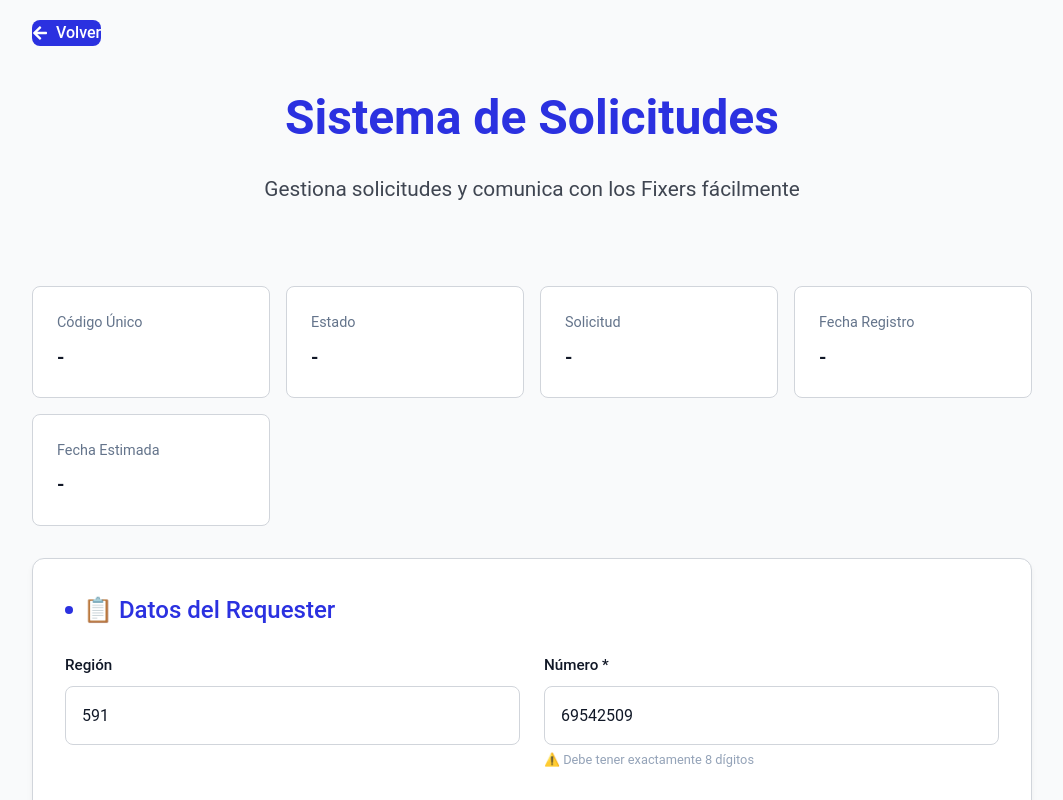
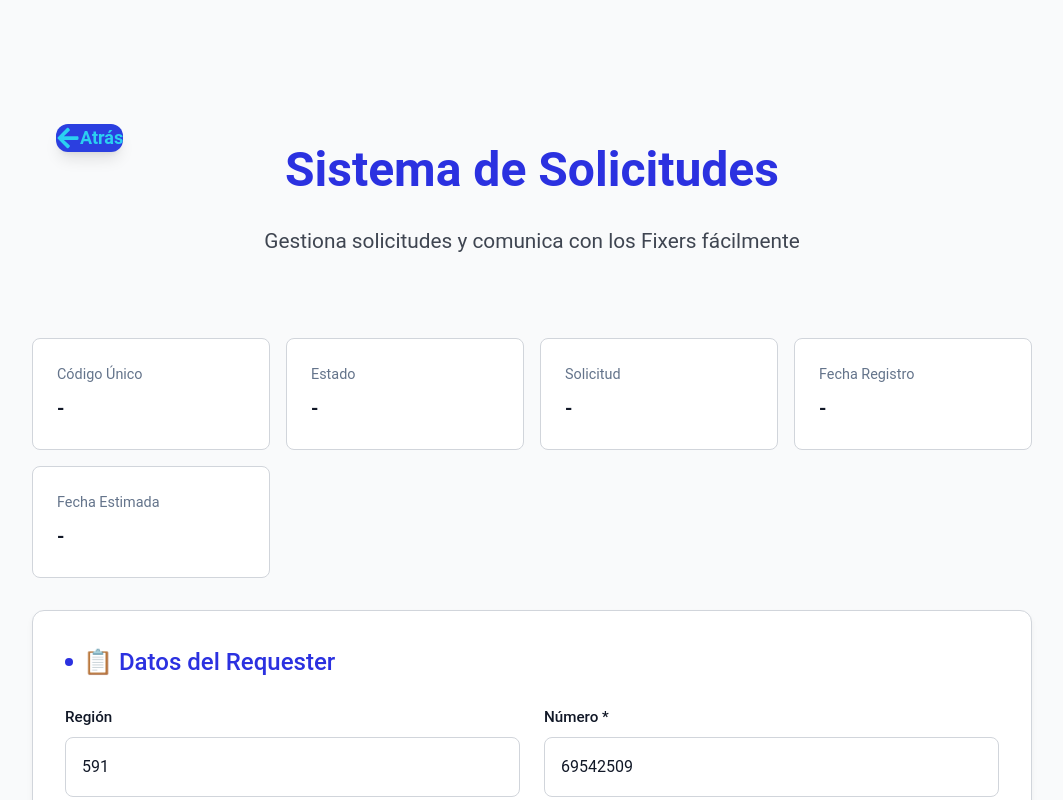
Before and after one commit to sideral237482-stack/deploy, a Next.js app: page /notifications/par1 in a window 1280 px wide. Shown: the top 800 px of the page, without its empty margins (108-1171 px from the left). Built offline with nearby package versions, Linux system fonts and the light colour scheme.

Commit message:
qqqqqqqqqqqqqqqqqqqq

```diff
--- a/src/app/notifications/par1/page.tsx
+++ b/src/app/notifications/par1/page.tsx
@@ -885,19 +885,23 @@ export default function SistemaSolicitudes() {
     }).join('\n')
   }
 
+  const goBack = () => {
+    window.location.href = '/servineo';
+  }
+
   return (
-    <div className="container">
-      {/* Botón VOLVER - Cambiado a Link para navegación suave sin deformaciones */}
-      <Link
-        href="/servineo"
-        className="inline-flex items-center gap-2 px-4 py-2 bg-[#2B31E0] text-white rounded-lg hover:bg-[#2B6AE0] transition duration-300 font-medium mb-6 no-underline"
-        prefetch={false}
+    <div className="container" style={{position: 'relative'}}>
+      {/* Botón VOLVER - Posicionado absolutamente para evitar deformaciones */}
+      <button
+        onClick={goBack}
+        className="absolute top-6 left-6 p-3 bg-[#2B3FE0] text-[#2BD0F0] rounded-xl hover:bg-[#1AA7ED] hover:text-white transition-all duration-300 shadow-lg hover:shadow-xl flex items-center justify-center space-x-2 z-10"
+        title="Atrás"
       >
-        <FaArrowLeft className="h-4 w-4" />
-        <span>Volver</span>
-      </Link>
+        <FaArrowLeft className="h-6 w-6" />
+        <span className="font-semibold text-lg">Atrás</span>
+      </button>
 
-      <div className="header">
+      <div className="header" style={{marginTop: '80px'}}>
         <h1 className="main-title">Sistema de Solicitudes</h1>
         <p className="subtitle">Gestiona solicitudes y comunica con los Fixers fácilmente</p>
       </div>
```
